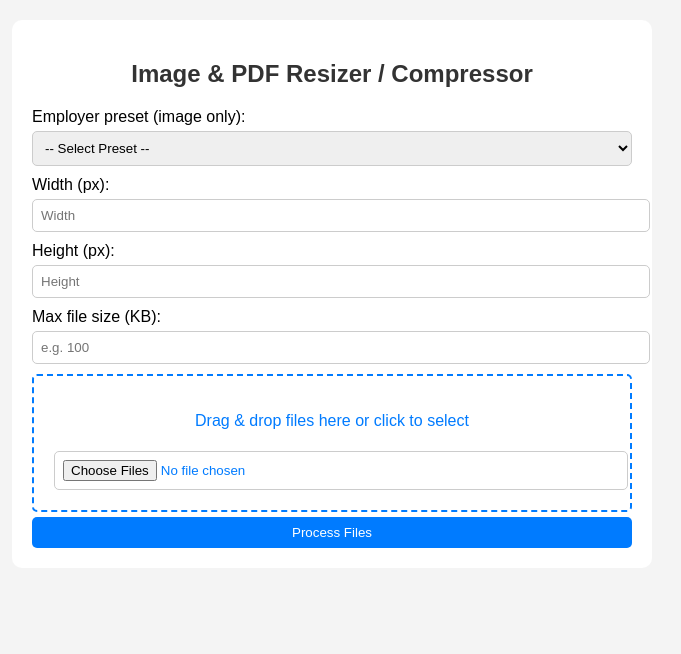
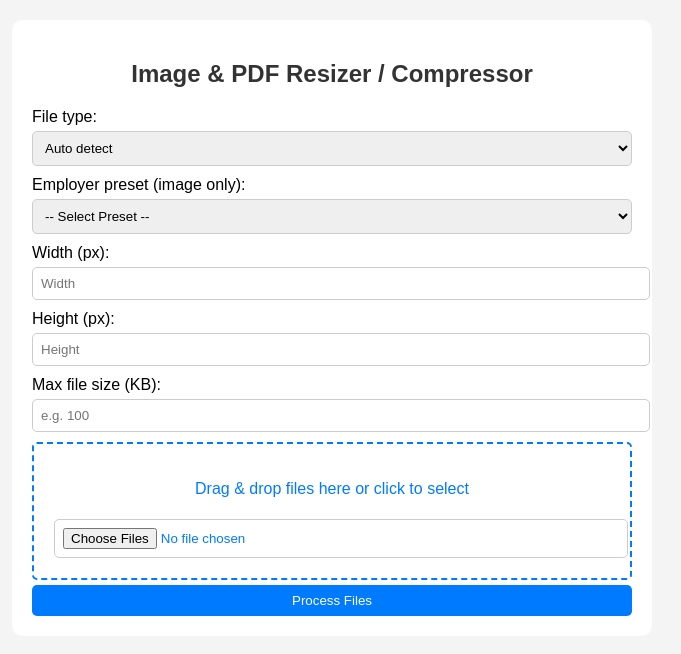
Before and after one commit to nilkanthagholap/image-pdf-resizer, a plain HTML site: page index.html in a window 1280 px wide. Shown: the whole page, without its empty margins (308-989 px from the left). Drawn offline with Linux system fonts and the light colour scheme.

Commit message:
Update index.html

```diff
--- a/index.html
+++ b/index.html
@@ -10,6 +10,15 @@
     <h2>Image & PDF Resizer / Compressor</h2>
 
     <div class="form-group">
+      <label>File type:</label>
+      <select id="fileTypeSelect">
+        <option value="">Auto detect</option>
+        <option value="image">Image</option>
+        <option value="pdf">PDF</option>
+      </select>
+    </div>
+
+    <div class="form-group" id="presetGroup">
       <label>Employer preset (image only):</label>
       <select id="preset">
         <option value="">-- Select Preset --</option>
@@ -31,7 +40,7 @@
       </div>
     </div>
 
-    <div class="form-group">
+    <div class="form-group" id="maxSizeGroup">
       <label>Max file size (KB):</label>
       <input type="number" id="sizeInput" placeholder="e.g. 100">
     </div>
```
